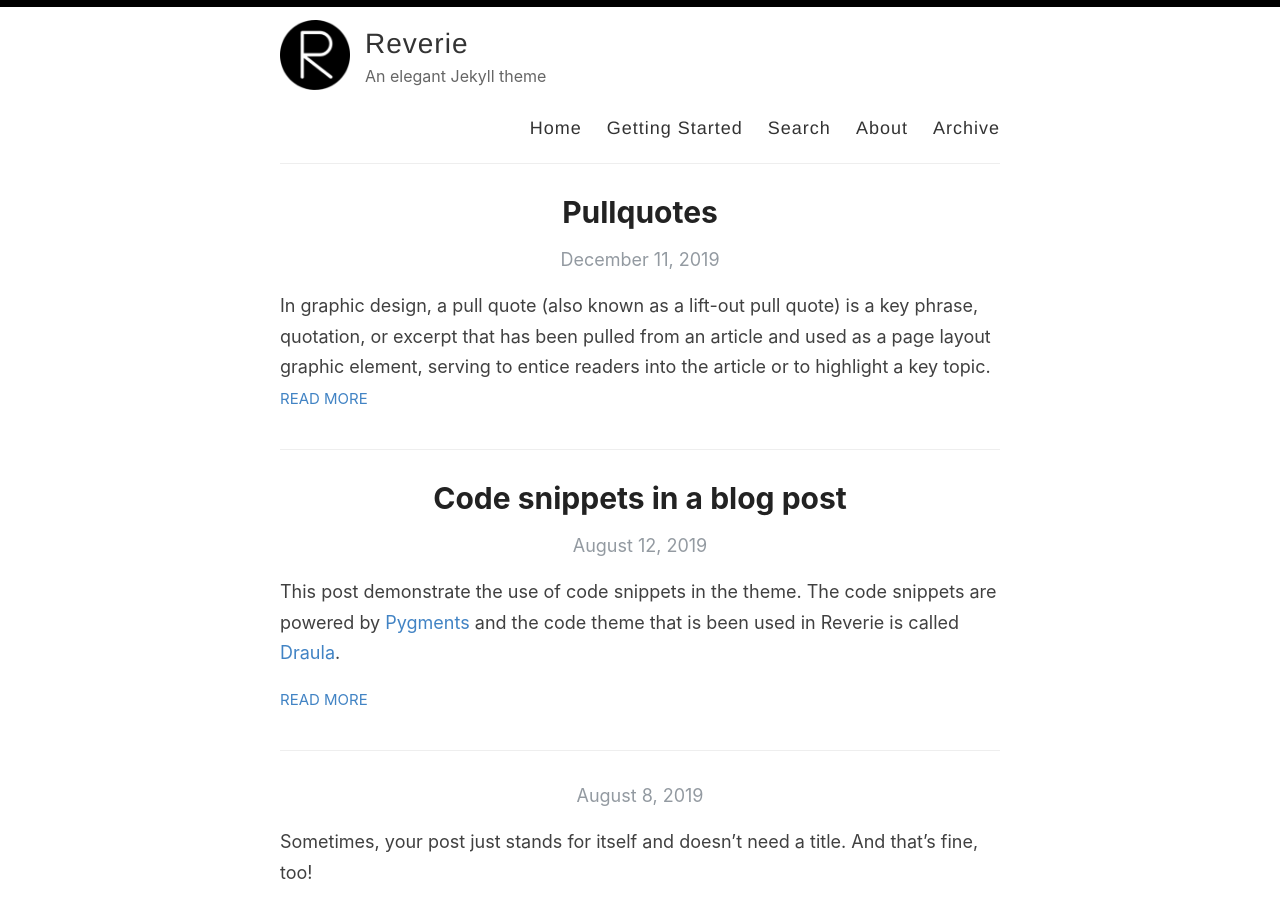
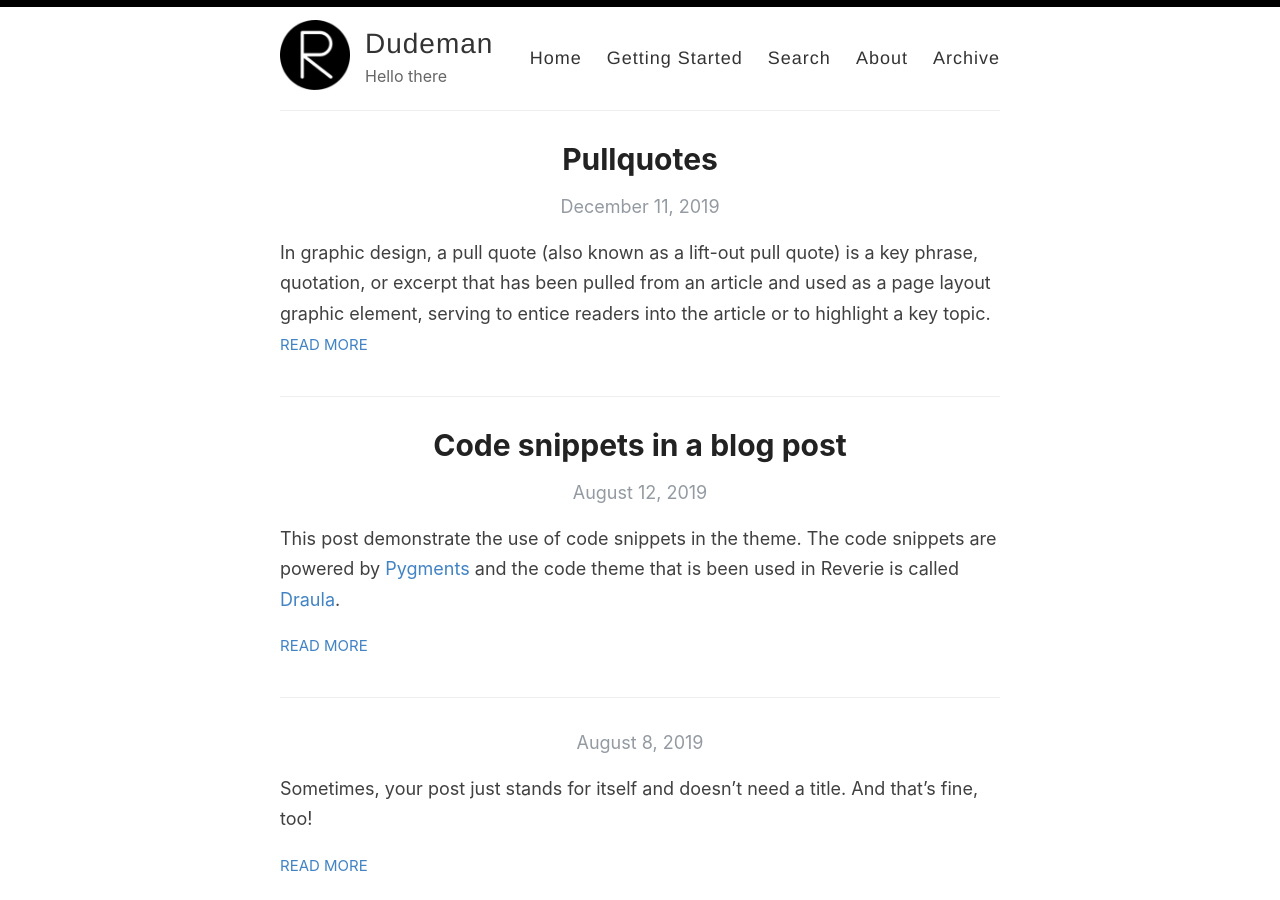
Before and after one commit to taromorimoto/reverie, a Jekyll site: the page built from index.html, in a window 1280 px wide and 900 px high. Built offline with Jekyll 4.4.1, drawn with Linux system fonts in a browser that asks for light colours; the list of posts is cut into pages by our own code.

Commit message:
Update _config.yml

```diff
--- a/_config.yml
+++ b/_config.yml
@@ -3,13 +3,13 @@
 #
 
 # Name of your site (displayed in the header)
-name: Reverie
+name: Dudeman
 
 # Name of the author
 author: Amit Merchant
 
 # Short bio or description (displayed in the header)
-description: An elegant Jekyll theme
+description: Hello there
 
 # URL of your avatar or profile pic (you could use your GitHub profile pic)
 avatar: /images/reverie.png
```
